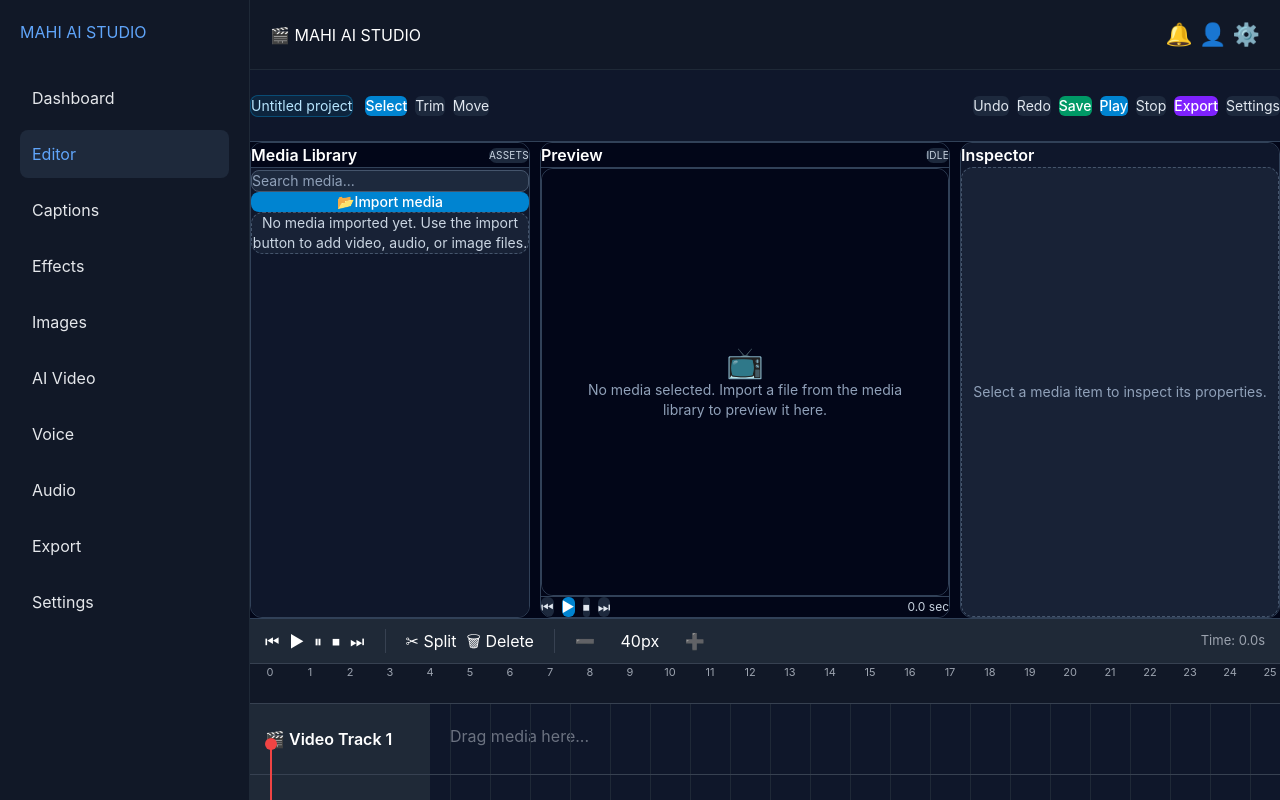
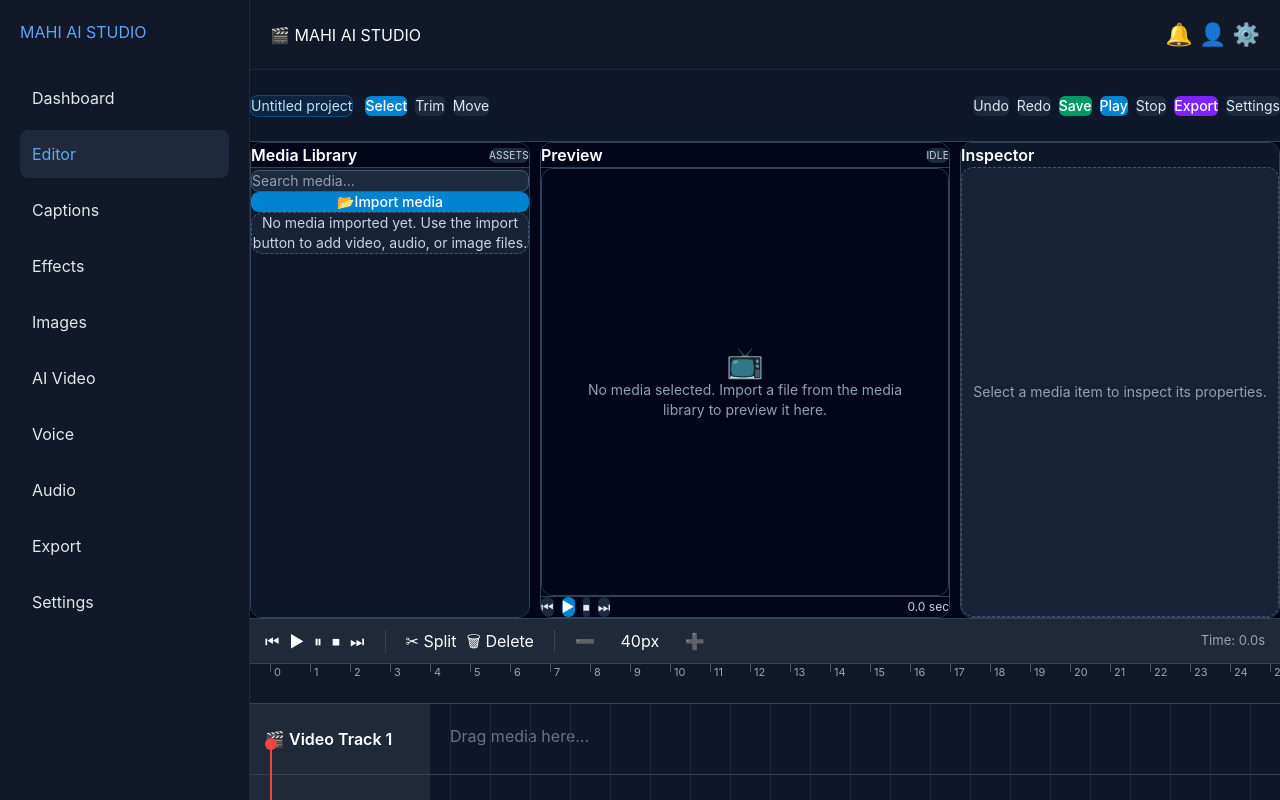
Before and after one commit to mahidhar8686/MAHI-AI-STUDIO, a React (Vite) app in the folder apps/editor/: page /editor in a window 1280 px wide. Built offline with nearby package versions, Linux system fonts and the light colour scheme.

Commit message:
Align timeline ruler with editor grid

```diff
--- a/apps/editor/src/components/editor/Timeline/TimeRuler.tsx
+++ b/apps/editor/src/components/editor/Timeline/TimeRuler.tsx
@@ -14,18 +14,40 @@ export default function TimeRuler() {
     >
       <div style={{ width: 180 }} />
 
+      <div style={{ width: 20, flexShrink: 0 }} />
+
       {Array.from({ length: 120 }).map((_, i) => (
         <div
           key={i}
           style={{
             width: zoom,
             flexShrink: 0,
+            position: "relative",
             color: "#9CA3AF",
             fontSize: 11,
-            textAlign: "center",
           }}
         >
-          {i}
+          <div
+            style={{
+              position: "absolute",
+              left: 0,
+              top: 0,
+              width: 1,
+              height: 8,
+              background: "#4B5563",
+            }}
+          />
+
+          <div
+            style={{
+              position: "absolute",
+              left: 4,
+              top: 0,
+              lineHeight: "16px",
+            }}
+          >
+            {i}
+          </div>
         </div>
       ))}
     </div>
```
